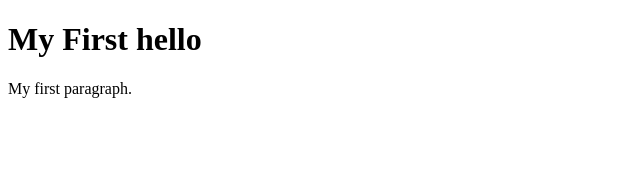
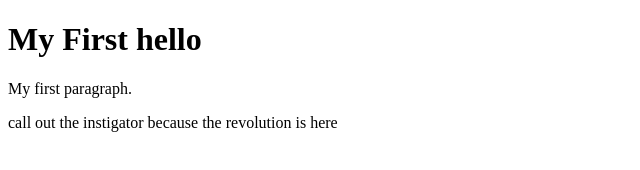
Before and after one commit to wroteandwrit/testingAgain, a plain HTML site: page index.html in a window 1280 px wide. Shown: the whole page, without its empty margins (0-640 px from the left). Drawn offline with Linux system fonts and the light colour scheme.

Commit message:
Update index.html

```diff
--- a/index.html
+++ b/index.html
@@ -4,6 +4,6 @@
 
 <h1>My First hello</h1>
 <p>My first paragraph.</p>
-
+call out the instigator because the revolution is here
 </body>
 </html>
```
